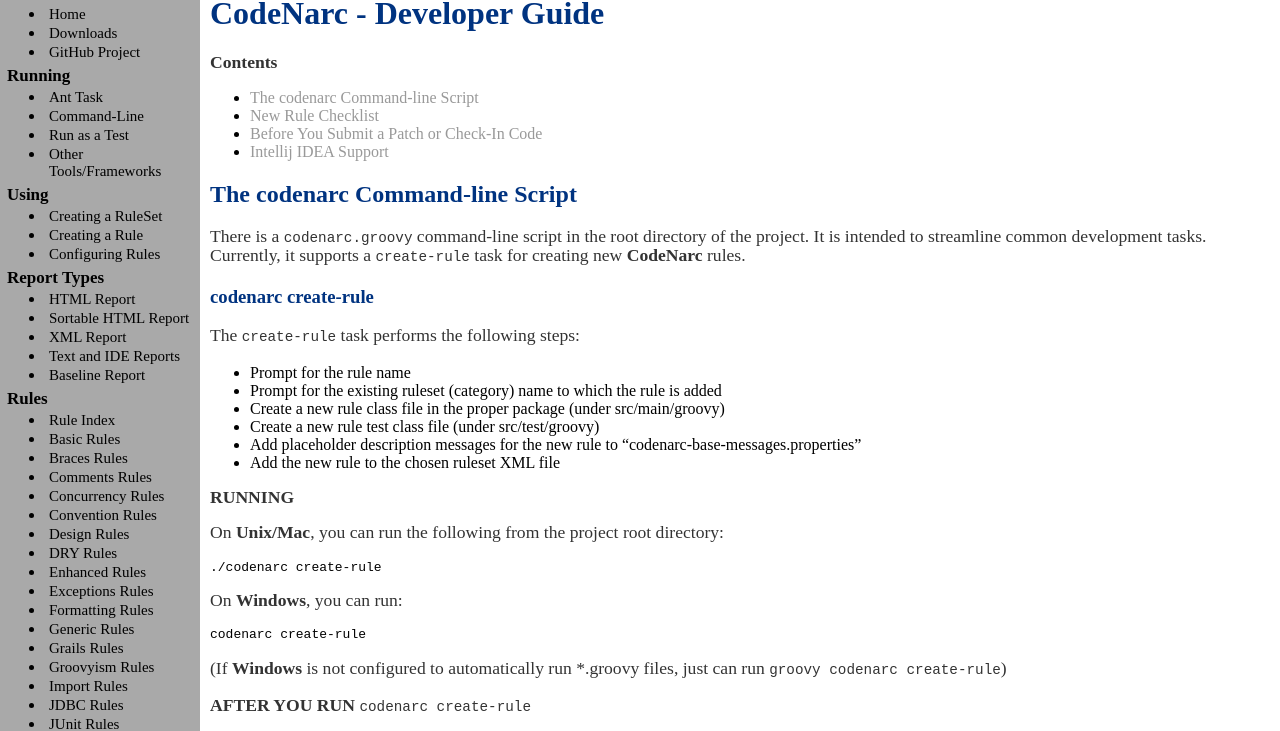
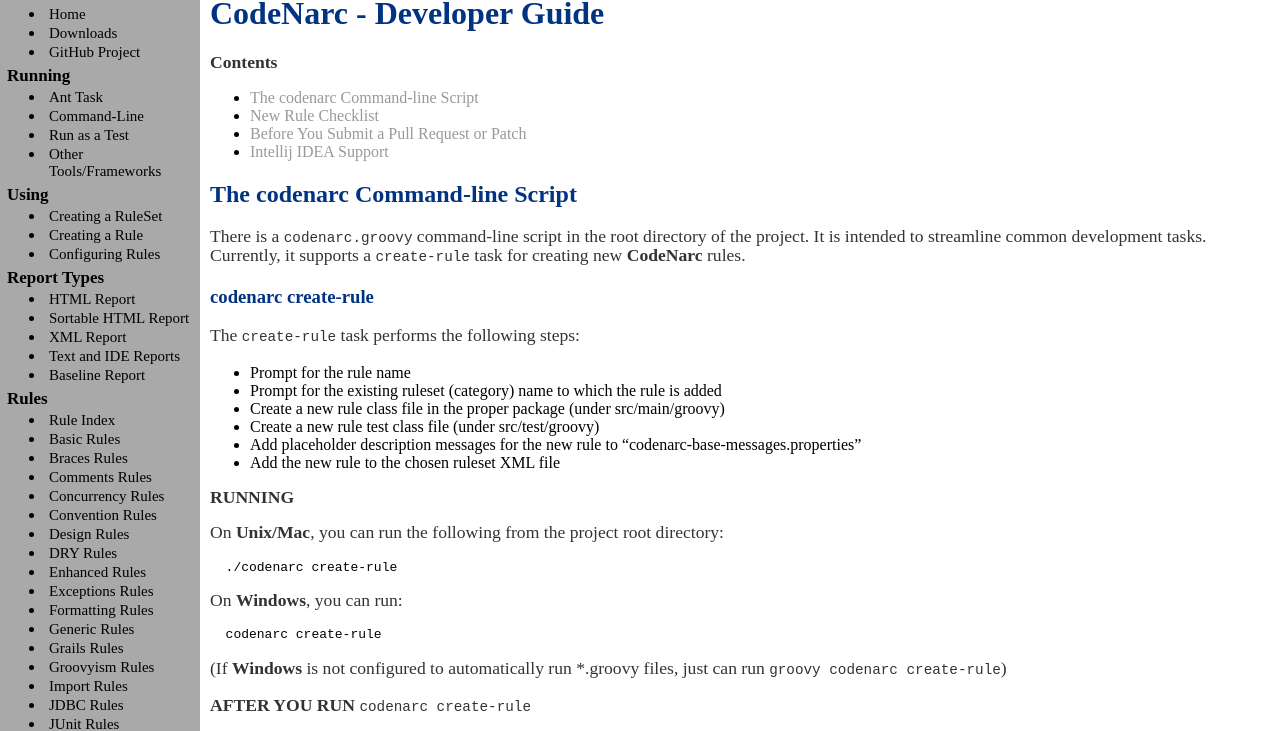
Before and after one commit to CodeNarc/CodeNarc, a Jekyll site: the page built from codenarc-developer-guide.md, in a window 1280 px wide. Shown: the part 177-908 px from the top of the page. Built offline with Jekyll 4.4.1, drawn with Linux system fonts in a browser that asks for light colours.

Commit message:
Convert site to markdown

```diff
--- a/codenarc-developer-guide.md
+++ b/codenarc-developer-guide.md
@@ -8,7 +8,7 @@ title: CodeNarc - Developer Guide
 **Contents**
   * [The codenarc Command-line Script](#the-codenarc-command-line-script)
   * [New Rule Checklist](#new-rule-checklist)
-  * [Before You Submit a Patch or Check-In Code](#before-you-submit-a-patch-or-check-in-code)
+  * [Before You Submit a Pull Request or Patch](#before-you-submit-a-pull-request-or-patch)
   * [Intellij IDEA Support](#intellij-idea-support)
 
 
@@ -32,11 +32,11 @@ The `create-rule` task performs the following steps:
 
 On **Unix/Mac**, you can run the following from the project root directory:
 
-    ./codenarc create-rule
+      ./codenarc create-rule
 
 On **Windows**, you can run:
 
-    codenarc create-rule
+      codenarc create-rule
 
 (If **Windows** is not configured to automatically run *.groovy files,
 just can run `groovy codenarc create-rule`)
```
